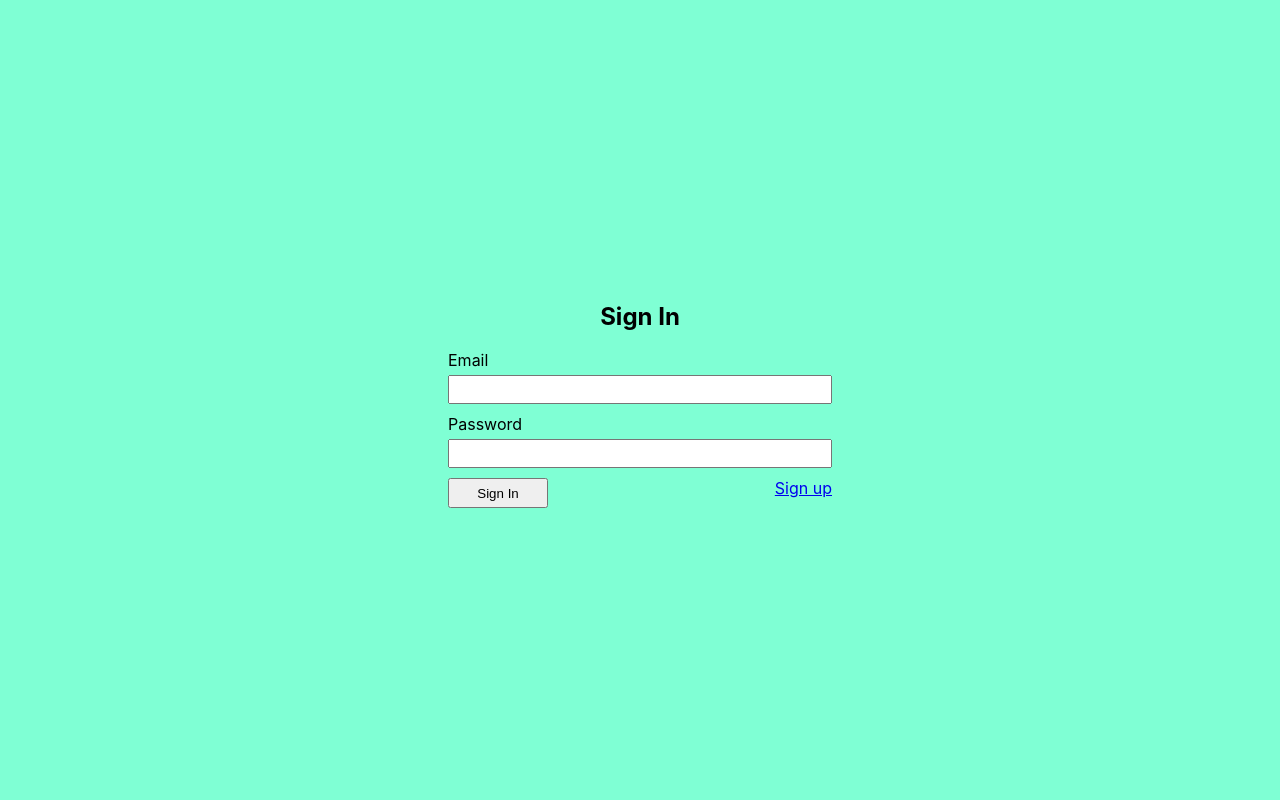
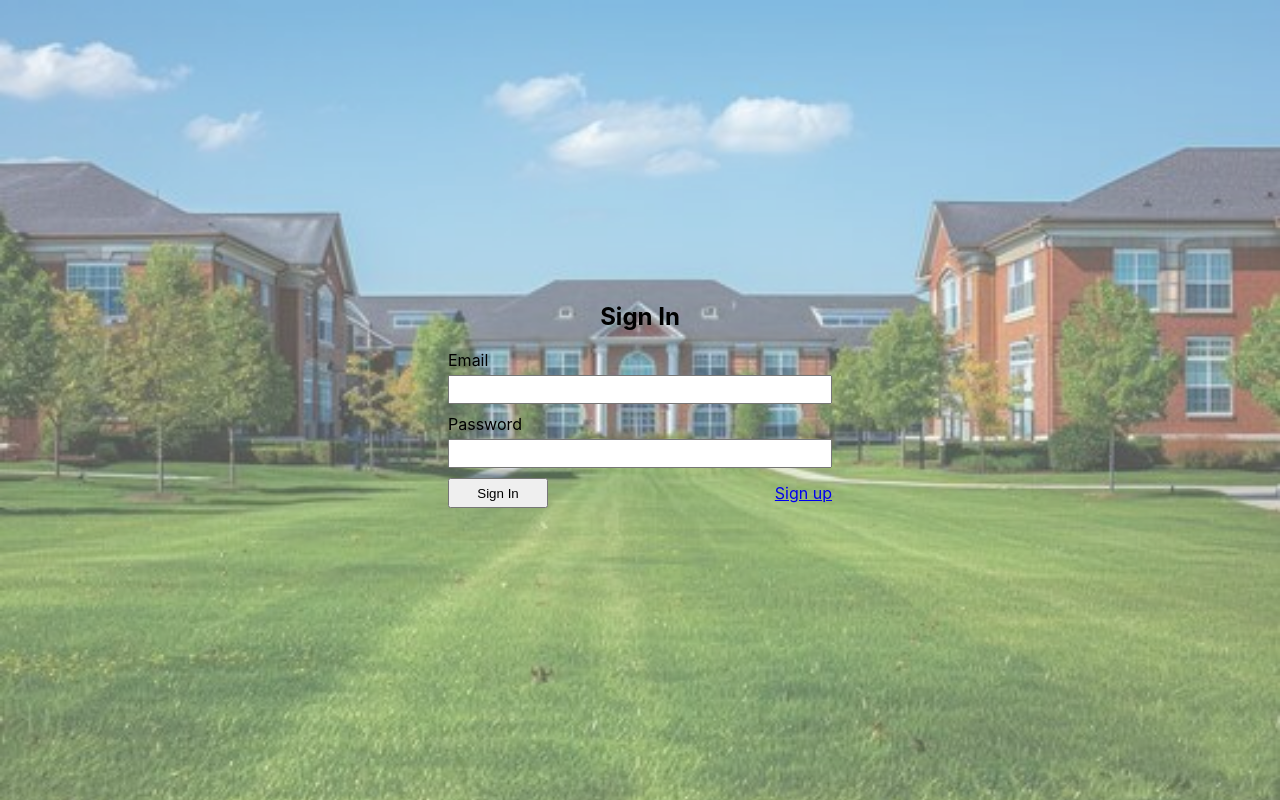
Before and after one commit to TauqeerTaj/project-socket, a React (Create React App) app in the folder Front-end/: page / in a window 1280 px wide. Built offline with nearby package versions, Linux system fonts and the light colour scheme.

Commit message:
background image and other chat changes

```diff
--- a/Front-end/src/App.css
+++ b/Front-end/src/App.css
@@ -1,3 +1,12 @@
-body{
-  background-color: aquamarine;
+body::after {
+  content: "";
+  background: url('./assets/university-background.jpeg') no-repeat;
+  background-size: cover;
+  opacity: 0.7;
+  top: 0;
+  left: 0;
+  bottom: 0;
+  right: 0;
+  position: absolute;
+  z-index: -1;
 }
--- a/Front-end/src/components/chat/index.js
+++ b/Front-end/src/components/chat/index.js
@@ -21,18 +21,26 @@ function Chat() {
   const headerData = JSON.parse(localStorage.getItem("headerData"));
   const bottomEl = useRef(null);
 
-  useEffect(()=> {
+  useEffect(() => {
     async function fetchData() {
-        let data = await getMessages();
-        console.log('working...data:', data)
-        data.list.sort(function(a, b){return a.date-b.date})
-        await setChatBoxMsg([...chatBoxMsg, ...data.list])
-        setGetMsgs([...data.list])
+      let data = await getMessages();
+      data.list.sort(function (a, b) { return a.date - b.date })
+      const a = globalState.notifiMessage;
+      const b = data.list
+      // const filterNotifiMsg = a.filter(({ date: id1 }) => !b.some(({ date: id2 }) => id2 !== id1));
+      const filterNotifiMsg = a.filter(function(obj) {
+        return !b.some(function(obj2) {
+            return +obj.date == +obj2.date;
+        });
+    });
+      console.log("fitler:", filterNotifiMsg, 'dataList:', data.list)
+      setChatBoxMsg([...chatBoxMsg, ...data.list, ...filterNotifiMsg])
+      setGetMsgs([...data.list])
 
     }
     fetchData()
-    console.log('working...')
-  }, [])
+  }, [globalState])
+
 
   useEffect(() => {
     socket.on("sendMessage", (data) => {
@@ -74,17 +82,18 @@ function Chat() {
     }])
     setTextMessage("");
   };
-  const closeChat = async() => {
+  const closeChat = async () => {
     dispatch(chatBoxHandler(""))
     const filteredMsgs = []
-    if(getMsgs.length){
+    if (getMsgs.length) {
       const results = chatBoxMsg.filter(({ _id: id1 }) => !getMsgs.some(({ _id: id2 }) => id2 === id1));
       filteredMsgs.push(...results)
-    }else{
+    } else {
       filteredMsgs.push(...chatBoxMsg)
     }
     await saveMessages(filteredMsgs)
   }
+console.log("global:", globalState.notifiMessage)
   return (
     <div className="chat">
       <header>
@@ -98,7 +107,7 @@ function Chat() {
         {chatBoxMsg?.map(msg => (<div className={(msg.receiver_id === headerData.id || msg.id !== headerData.id) ? 'rightMsg' : 'msg'}>
           <span key={msg.id}>{msg.text ?? msg.topic ?? msg.message}</span>
           <div ref={bottomEl}></div>
-          </div>))}
+        </div>))}
       </div>
       <form onSubmit={submitHandler}>
         <input type="text" value={textMessage} onChange={changeHandler} />
--- a/Front-end/src/components/form/form.css
+++ b/Front-end/src/components/form/form.css
@@ -61,4 +61,5 @@ button {
 .action-button{
     flex-direction: row;
     justify-content: space-between;
+    align-items: center;
 }
--- a/Front-end/src/components/header/Header.js
+++ b/Front-end/src/components/header/Header.js
@@ -4,7 +4,7 @@ import { FontAwesomeIcon } from "@fortawesome/react-fontawesome";
 import { faBell } from "@fortawesome/free-solid-svg-icons";
 import { useDispatch } from "react-redux";
 import socketIo from "socket.io-client";
-import { chatBoxHandler } from "../../store/reducers/chatReducer";
+import { chatBoxHandler, notifiChatHandler } from "../../store/reducers/chatReducer";
 import "./style.css";
 
 let socket;
@@ -65,6 +65,11 @@ const Header = ({ listHandler }) => {
     });
   };
 
+  const notifiMsgHandler = () => {
+    const filteredNotifiMsgs = sendMessage.filter(item => !item.description)
+    dispatch(notifiChatHandler(filteredNotifiMsgs))
+  }
+
   return (
     <div>
       <header>
@@ -101,6 +106,7 @@ const Header = ({ listHandler }) => {
                     notifi.description ? moveToDetailsPage(notifi) : dispatch(chatBoxHandler({
                       name: notifi.category.name,
                       id: notifi.category.sender_id}))
+                      notifiMsgHandler()
                       setShowNotification(!showNotification)
                   }
                   }
--- a/Front-end/src/store/reducers/chatReducer.js
+++ b/Front-end/src/store/reducers/chatReducer.js
@@ -5,6 +5,7 @@ const chatReducer = createSlice({
   initialState: {
     chatUser: "",
     chatUserId: "",
+    notifiMessage: []
   },
 
   reducers: {
@@ -12,7 +13,10 @@ const chatReducer = createSlice({
       state.chatUser = action?.payload?.name;
       state.chatUserId = action.payload.id;
     },
+    notifiChatHandler: (state, action) => {
+      state.notifiMessage = [...action?.payload];
+    },
   },
 });
-export const { chatBoxHandler } = chatReducer.actions;
+export const { chatBoxHandler, notifiChatHandler } = chatReducer.actions;
 export default chatReducer.reducer;
```
Also changed, not shown: Front-end/src/assets/university-background.jpeg (added).
